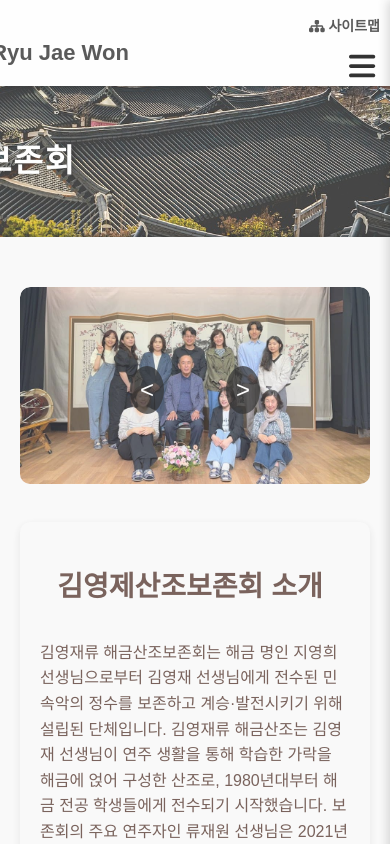
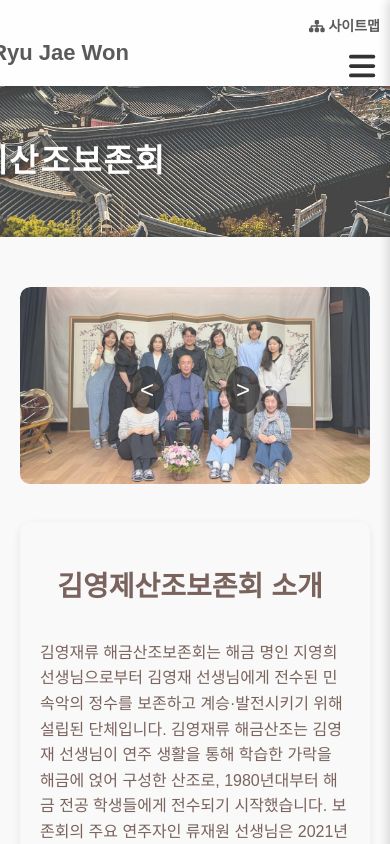
Before and after one commit to BrightLuminate/jawnproject, a React (Create React App) app: page /kim-young-jae-introduction in a window 390 px wide. Shown: the top 844 px of the page. Built offline with nearby package versions, Linux system fonts and the light colour scheme.

Commit message:
Update KimYoungJaeIntroduction.css

```diff
--- a/src/css/KimYoungJaeIntroduction.css
+++ b/src/css/KimYoungJaeIntroduction.css
@@ -238,7 +238,7 @@
       margin: 0;
             font-size: 2em;
             position: relative;
-        left:  -100px;
+        left:  -10px;
   }
 
   .navbars ul {
```
